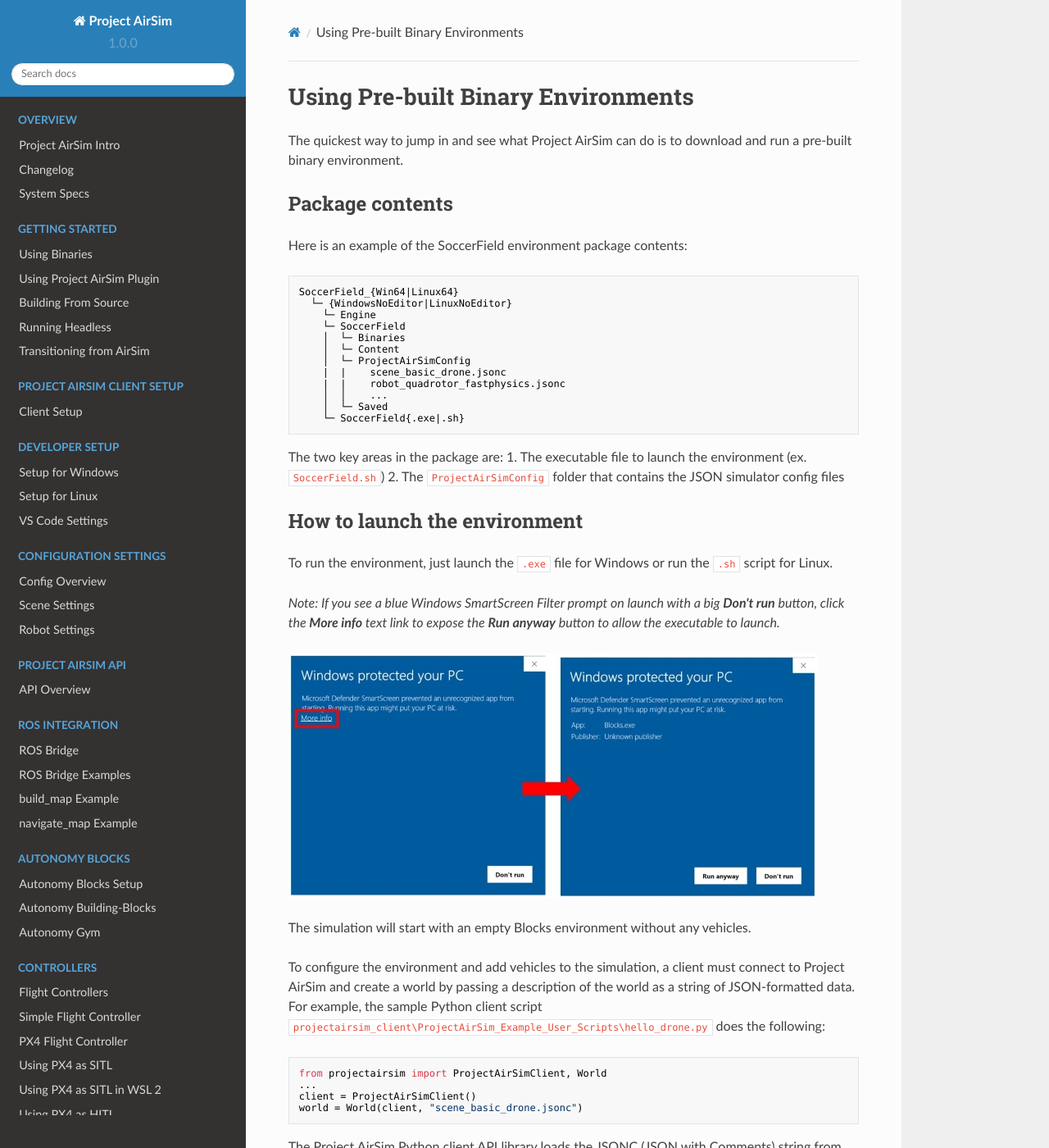
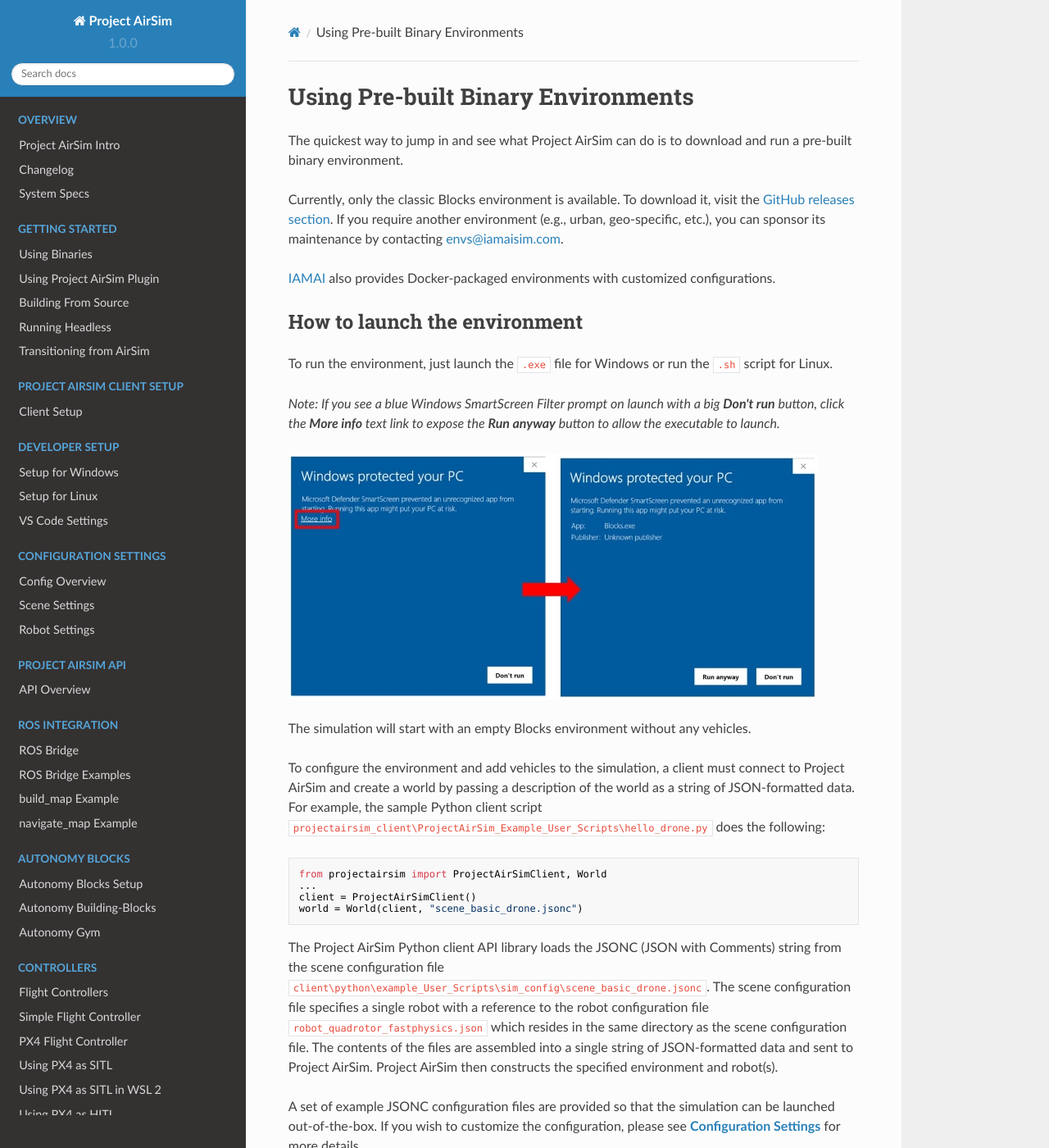
Before and after one commit to xi-virus/ProjectAirSim, an MkDocs documentation site: the page built from docs/development/use_prebuilt.md, in a window 1280 px wide and 1400 px high. Shown: the whole window at 82% size. Built offline with MkDocs 1.6.1, drawn with Linux system fonts in a browser that asks for light colours; nearby versions of some CDN libraries; some of the changed text lies outside the part shown.

Commit message:
note on pre-built envs

````diff
--- a/docs/development/use_prebuilt.md
+++ b/docs/development/use_prebuilt.md
@@ -2,28 +2,9 @@
 
 The quickest way to jump in and see what Project AirSim can do is to download and run a pre-built binary environment.
 
-## Package contents
+Currently, only the classic Blocks environment is available. To download it, visit the [GitHub releases section](https://github.com/ProjectAirSim/releases). If you require another environment (e.g., urban, geo-specific, etc.), you can sponsor its maintenance by contacting [envs@iamaisim.com](mailto:envs@iamaisim.com).
 
-Here is an example of the SoccerField environment package contents:
-
-```
-SoccerField_{Win64|Linux64}
-  └─ {WindowsNoEditor|LinuxNoEditor}
-    └─ Engine
-    └─ SoccerField
-    │  └─ Binaries
-    │  └─ Content
-    │  └─ ProjectAirSimConfig
-    |  |    scene_basic_drone.jsonc
-    |  |    robot_quadrotor_fastphysics.jsonc
-    │  │    ...
-    │  └─ Saved
-    └─ SoccerField{.exe|.sh}
-```
-
-The two key areas in the package are:
-1. The executable file to launch the environment (ex. `SoccerField.sh`)
-2. The `ProjectAirSimConfig` folder that contains the JSON simulator config files
+[IAMAI](https://iamaisim.com) also provides Docker-packaged environments with customized configurations.
 
 ## How to launch the environment
 
@@ -44,7 +25,7 @@
 world = World(client, "scene_basic_drone.jsonc")
 ```
 
-The Project AirSim Python client API library loads the JSONC (JSON with Comments) string from the scene configuration file `projectairsim_client\ProjectAirSim_Example_User_Scripts\sim_config\scene_basic_drone.jsonc`.  The scene configuration file specifies a single robot with a reference to the robot configuration file `robot_quadrotor_fastphysics.json` which resides in the same directory as the scene configuration file.  The contents of the files are assembled into a single string of JSON-formatted data and sent to Project AirSim.  Project AirSim then constructs the specified environment and robot(s).
+The Project AirSim Python client API library loads the JSONC (JSON with Comments) string from the scene configuration file `client\python\example_User_Scripts\sim_config\scene_basic_drone.jsonc`.  The scene configuration file specifies a single robot with a reference to the robot configuration file `robot_quadrotor_fastphysics.json` which resides in the same directory as the scene configuration file.  The contents of the files are assembled into a single string of JSON-formatted data and sent to Project AirSim.  Project AirSim then constructs the specified environment and robot(s).
 
 A set of example JSONC configuration files are provided so that the simulation can be launched out-of-the-box. If you wish to customize the configuration, please see **[Configuration Settings](../config.md)** for more details.
 
````
Also changed, not shown: README.md (+1 -1 lines).
